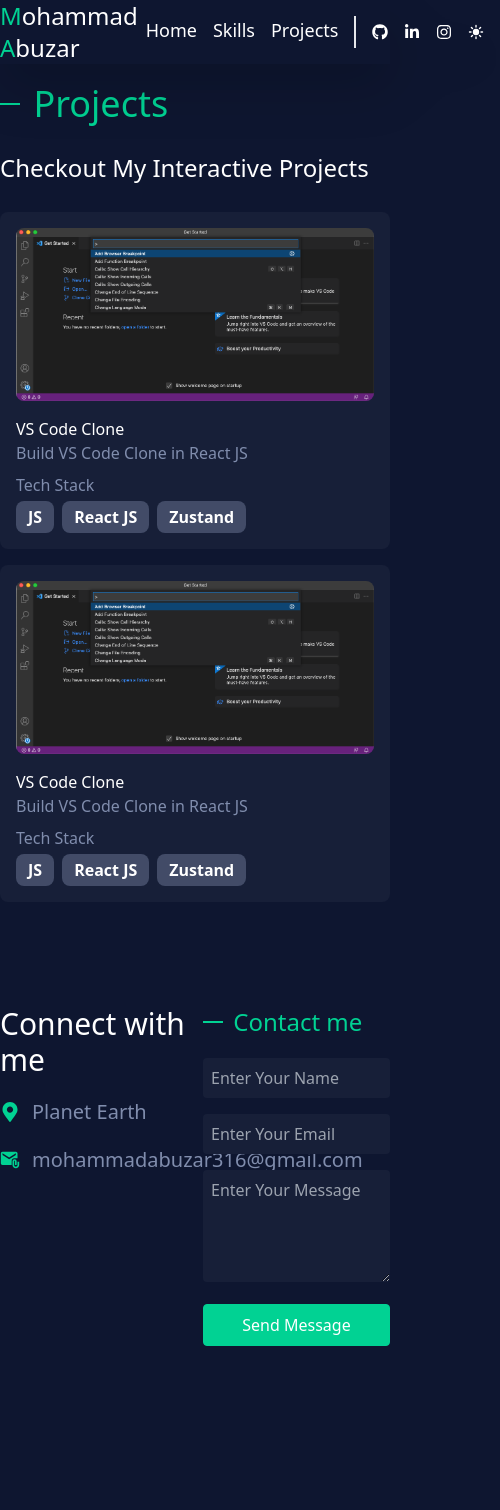
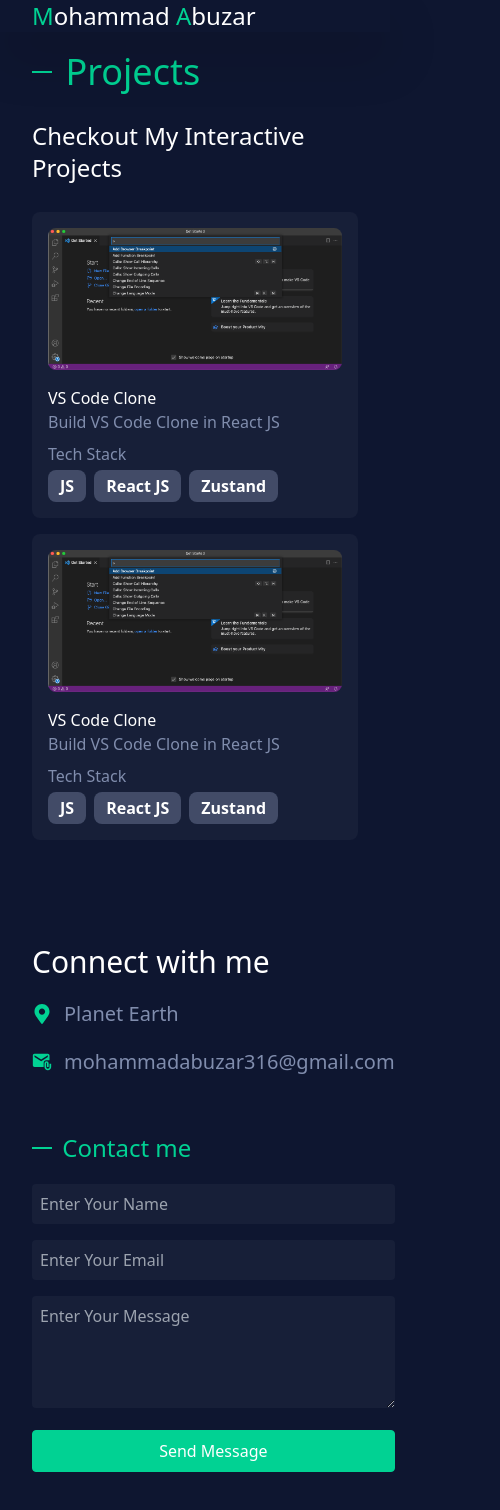
Before and after one commit to abuzar316/portfolio, a Next.js app: page /projects in a window 390 px wide. Shown: the top 1510 px of the page, 500 px wide, since content can reach past the window. Before the commit the page ends 1410 px from the top, so only its background shows below. Built offline with nearby package versions, Linux system fonts and the light colour scheme.

Commit message:
responsive

```diff
--- a/src/components/UI/Hero.tsx
+++ b/src/components/UI/Hero.tsx
@@ -2,9 +2,9 @@
 
 const Hero = () => {
   return (
-    <div className="md:container py-10">
-      <div className="grid grid-cols-2 grid-flow-col gap-4">
-        <div className="py-16">
+    <div className="container py-10">
+      <div className="grid grid-cols-1 md:grid-cols-2 gap-4 flex-col-reverse">
+        <div className="py-16 order-2 md:order-1">
           <h1 className="text-secondary text-4xl">
             <span className="inline-block w-5 h-0.5 bg-secondary relative me-1 bottom-3"></span>{" "}
             Hello
@@ -17,7 +17,7 @@
             tech and coding, I share my knowledge and experience with others.
           </p>
         </div>
-        <div className="flex items-center justify-end">
+        <div className="order-1 md:order-2 flex items-center justify-center md:justify-end">
           <div className="w-[70%]">
             <Image
               alt="Abuzar"
--- a/src/components/UI/ProjectsContainer.tsx
+++ b/src/components/UI/ProjectsContainer.tsx
@@ -3,7 +3,7 @@
 
 const ProjectsContainer = () => {
   return (
-    <div className="md:container py-5">
+    <div className="container py-5">
       <h1 className="text-secondary text-4xl">
         <span className="inline-block w-5 h-0.5 bg-secondary relative me-1 bottom-3"></span>{" "}
         Projects
--- a/src/components/header/Footer.tsx
+++ b/src/components/header/Footer.tsx
@@ -3,8 +3,8 @@
 
 const Footer = () => {
   return (
-    <div className="md:container">
-      <div className="grid grid-cols-2 grid-flow-col gap-4 py-16">
+    <div className="container">
+      <div className="grid md:grid-cols-2 gap-4 py-16">
         <div className="">
           <h4 className="text-3xl my-5">Connect with me</h4>
           <div className="flex items-center mb-5">
@@ -17,7 +17,7 @@
             <span className="me-3">
               <MdAttachEmail className="text-secondary text-xl" />
             </span>
-            <p className=" text-xl text-textPrimary hover:text-secondary">
+            <p className=" text-xl sm:text-sm text-textPrimary hover:text-secondary">
               mohammadabuzar316@gmail.com
             </p>
           </div>
--- a/src/components/header/Navigation.tsx
+++ b/src/components/header/Navigation.tsx
@@ -37,7 +37,7 @@
 
   return (
     <div className="bg-primary text-white sticky top-0 left-0 drop-shadow-2xl z-50 w-[100%]">
-      <header className="md:container ">
+      <header className="container">
         <nav className="flex justify-between items-center">
           <div>
             <h2 className="text-2xl">
@@ -52,14 +52,14 @@
                   <li key={nav.to}>
                     <Link
                       href={nav.to}
-                      className="md:hidden lg:inline-block py-3 text-lg ease-in-out duration-300 px-2 hover:text-secondary cursor-pointer"
+                      className="hidden md:inline-block py-3 text-lg ease-in-out duration-300 px-2 hover:text-secondary cursor-pointer"
                     >
                       {nav.title}
                     </Link>
                   </li>
                 );
               })}
-              <li className="md:hidden lg:flex items-center">
+              <li className="hidden md:flex items-center">
                 <div className="border-s-2 px-2 flex ms-2">
                   <span className="cursor-pointer p-2">
                     <Link href={"https://github.com/abuzar316"} target="_blank">
--- a/tailwind.config.ts
+++ b/tailwind.config.ts
@@ -24,6 +24,7 @@
     },
     container: {
       center: true,
+      padding: '2rem',
       screens: {
         sm: "100%",
         md: "728px",
```
